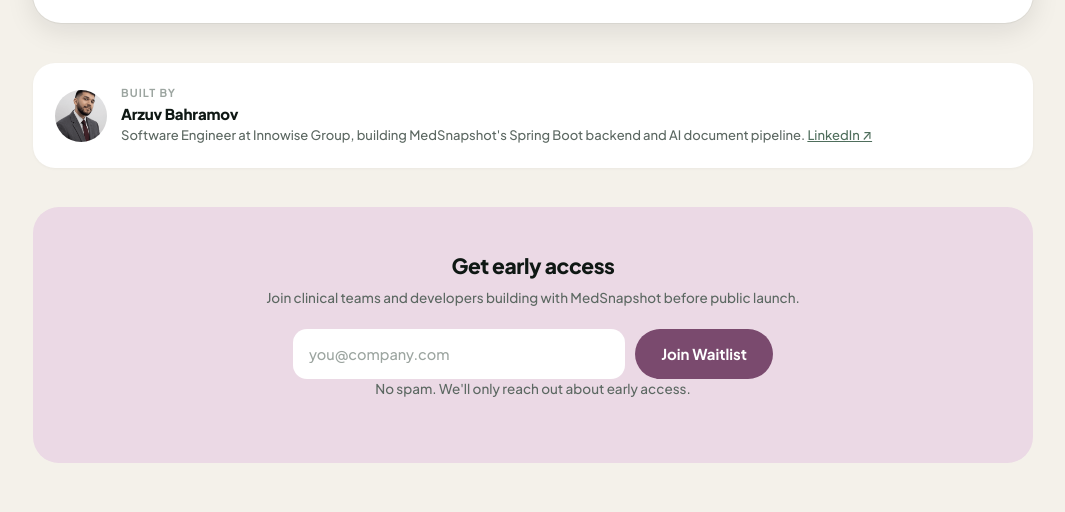
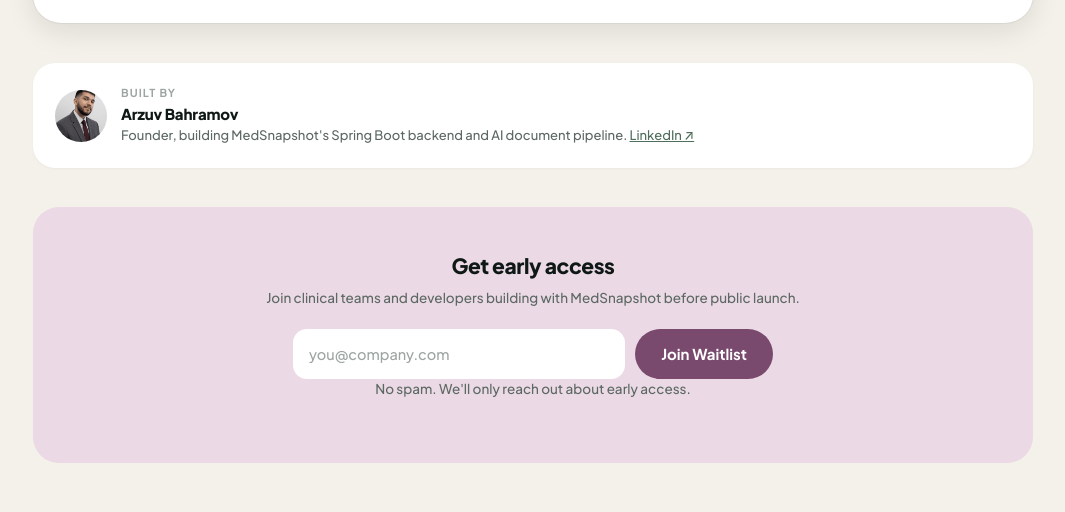
Before and after one commit to medsnapshot/medsnapshot-landing, a website built with webpack: page index.html in a window 1280 px wide. Shown: the part 1990-2502 px from the top of the page, without its empty margins (107-1172 px from the left). Built offline with nearby package versions, Linux system fonts and the light colour scheme.

Commit message:
Fixed - Build by block

```diff
--- a/index.html
+++ b/index.html
@@ -256,7 +256,7 @@
     <div>
       <div style="font-size:11px;font-weight:700;letter-spacing:.1em;text-transform:uppercase;color:var(--ink3);margin-bottom:3px;">Built by</div>
       <h3 style="margin-bottom:2px;">Arzuv Bahramov</h3>
-      <p>Software Engineer at Innowise Group, building MedSnapshot's Spring Boot backend and AI document pipeline. <a href="https://www.linkedin.com/in/arzuv-bahramov-394873216/" target="_blank" rel="noopener">LinkedIn ↗</a></p>
+      <p>Founder, building MedSnapshot's Spring Boot backend and AI document pipeline. <a href="https://www.linkedin.com/in/arzuv-bahramov-394873216/" target="_blank" rel="noopener">LinkedIn ↗</a></p>
     </div>
   </div>
   <div class="waitlist">
```
